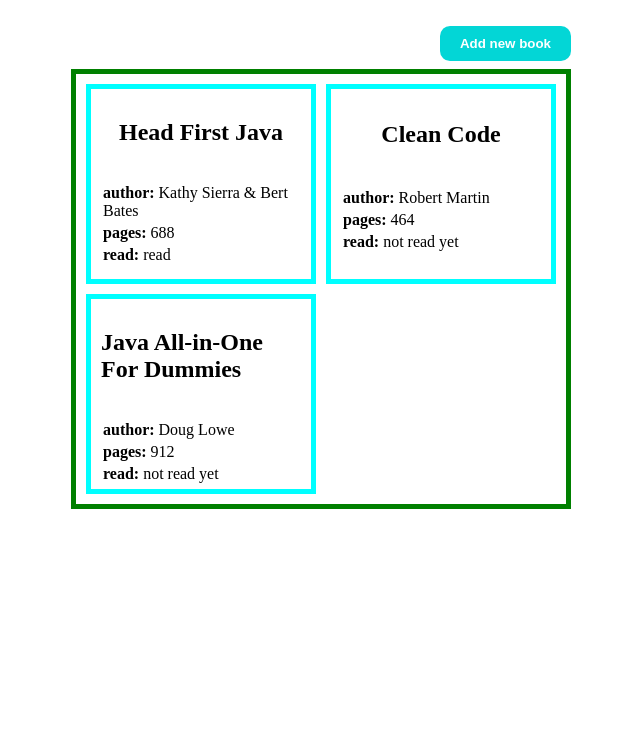
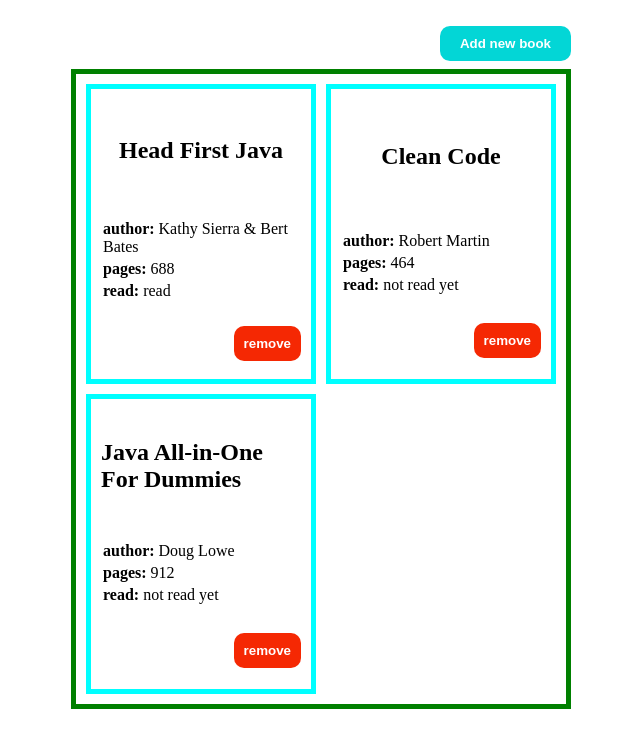
Before and after one commit to eng-hasan-mostafa/library, a plain HTML site: page index.html in a window 1280 px wide. Shown: the part 69-816 px from the top of the page, without its empty margins (319-959 px from the left). Drawn offline with Linux system fonts and the light colour scheme.

Commit message:
Add a remove button on each book’s display

```diff
--- a/css/style.css
+++ b/css/style.css
@@ -20,7 +20,7 @@
     border: 5px solid green;
     display: grid;
     grid-template-columns: repeat(auto-fit, minmax(200px, 1fr));
-    grid-template-rows: repeat(auto-fit, min(200px));
+    grid-template-rows: repeat(auto-fit, min(300px));
     gap: 10px;
     padding: 10px;
 }
@@ -28,9 +28,9 @@
 .book {
     border: 5px solid cyan;
     display: grid;
-    grid-template-rows: 2fr 1fr;
+    grid-template-rows: 2fr 1fr 1fr;
     padding: 10px;
-    height: 200px;
+    height: 300px;
 }
 
 .book h2 {
@@ -112,3 +112,13 @@
     font-size: 20px;
     justify-self: start;
 }
+
+.remove-btn {
+    width: max-content;
+    padding: 10px;
+    justify-self: end;
+    align-self: center;
+    border-radius: 10px;
+    background-color: rgb(245, 40, 3);
+
+}
--- a/js/main.js
+++ b/js/main.js
@@ -63,6 +63,15 @@
         }
 
         book.appendChild(bookInfo);
+        const removeBtn = document.createElement('button');
+        removeBtn.textContent = 'remove';
+        removeBtn.classList.add('remove-btn');
+        removeBtn.dataset.id = item.id;
+        removeBtn.addEventListener('click',(e)=> {
+            myLibrary.splice(myLibrary.indexOf(item), 1);
+            displayBooks();
+        });
+        book.appendChild(removeBtn);
         library.appendChild(book);
     }
 }
@@ -95,4 +104,4 @@
     addBookToLibrary(titleInput.value, authorInput.value, pagesInput.value, (statusInput.value === 'true'));
     dialog.close();
     displayBooks();
-})
+});
```
